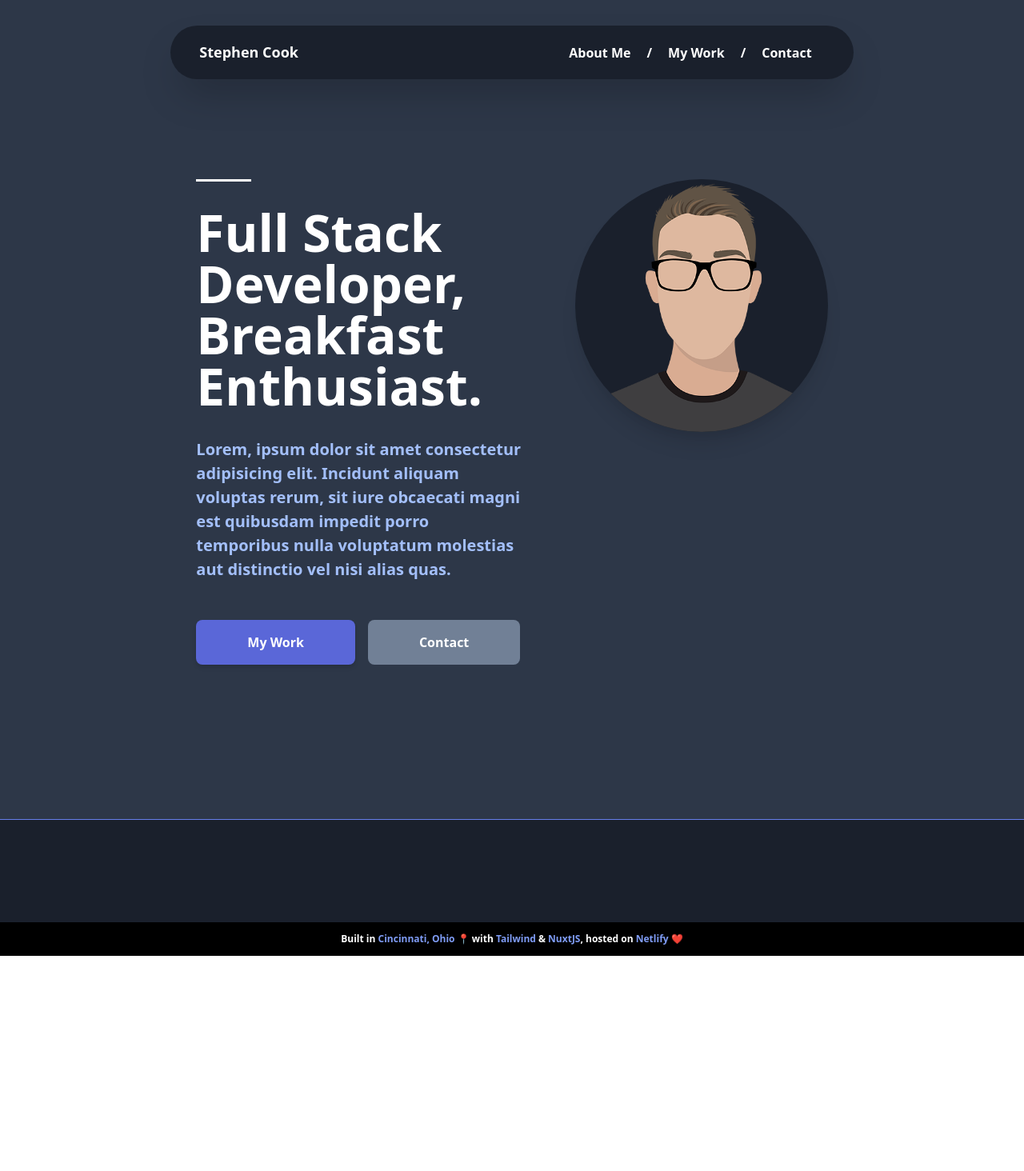
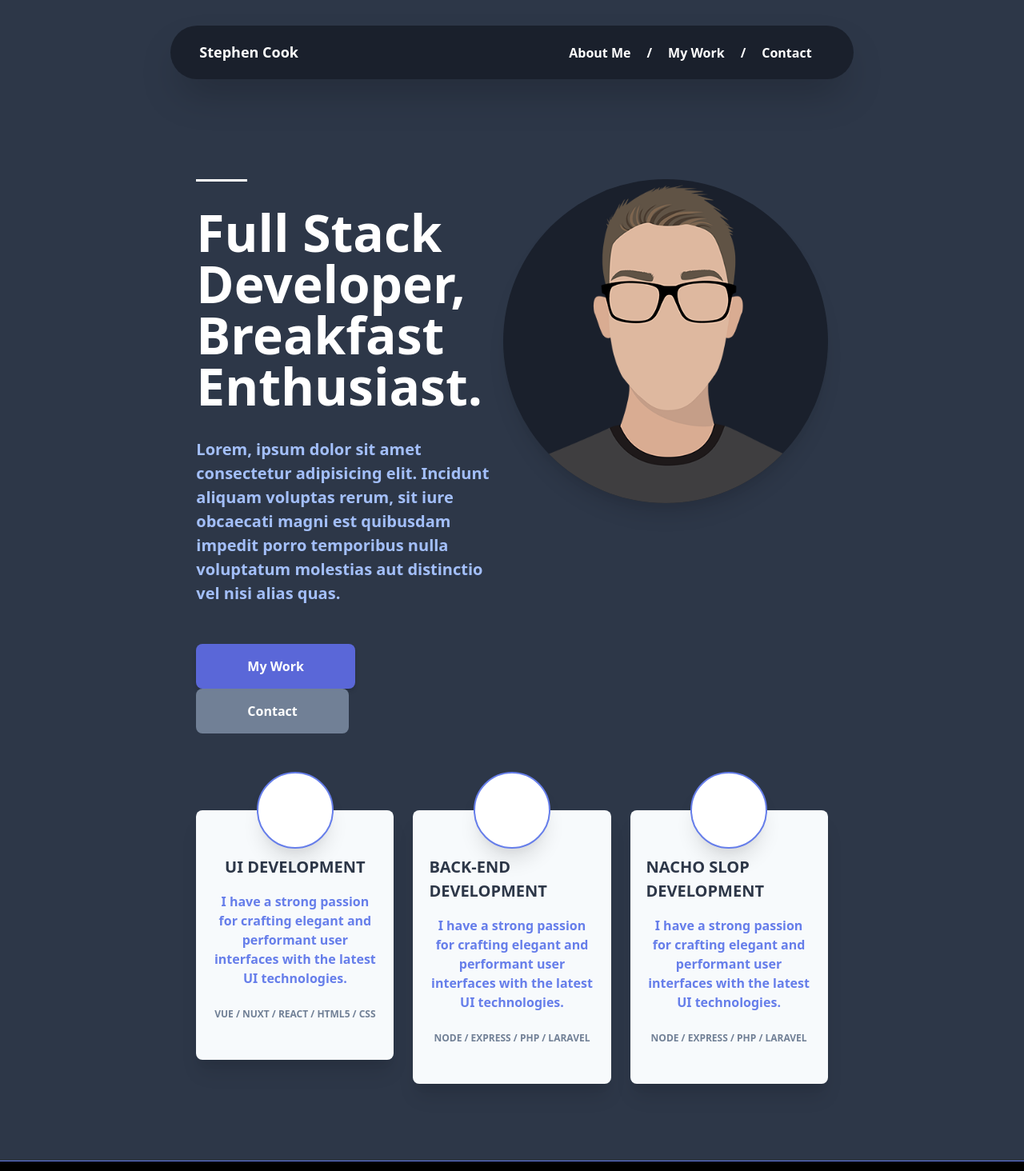
Before and after one commit to stcookies/portfolio, a Nuxt app: page / in a window 1280 px wide. Shown: the top 1464 px of the page at 80% size. Before the commit the page ends 1195 px from the top, so only its background shows below. Built offline with nearby package versions, Linux system fonts and the light colour scheme.

Commit message:
skills cards

```diff
--- a/assets/css/tailwind.css
+++ b/assets/css/tailwind.css
@@ -9,6 +9,9 @@
 }
 .btn-primary {
   @apply shadow-md bg-indigo-600;
+}
+.my-container {
+  @apply px-8;
 }
 .btn-primary:hover {
   @apply bg-indigo-500;
--- a/components/Footer.vue
+++ b/components/Footer.vue
@@ -1,8 +1,5 @@
 <template>
   <footer class="border-t border-indigo-500 bg-gray-900">
-    <div class="h-32">
-
-    </div>
     <div class="bg-black py-3 px-4 flex justify-center items-center text-center text-white text-xs font-semibold">
       <span>Built in
         <a class="text-indigo-400 hover:text-indigo-300 font-bold" href="https://cincinnatiusa.com/">Cincinnati, Ohio 📍</a> with
--- a/pages/index.vue
+++ b/pages/index.vue
@@ -1,9 +1,9 @@
 <template>
-  <section class="h-screen">
-    <div class="my-container xl:max-w-6xl flex mx-auto mt-56">
-      <div class="px-8 w-full sm:w-3/4 md:w-1/2 lg:w-5/6">
+  <section class="my-container mx-auto">
+    <div class="xl:max-w-6xl flex mt-56">
+      <div class="w-full sm:w-3/5">
         <div class="border-b border-2 border-white w-1/6"></div>
-        <span class="block pt-8 text-white text-4xl sm:text-5xl md:text-6xl font-semibold leading-none">Full Stack Developer, Breakfast Enthusiast.</span>
+        <span class="block pt-8 text-white text-4xl sm:text-6xl font-semibold leading-none">Full Stack Developer, Breakfast Enthusiast.</span>
         <div class="hidden xl:block">
           <p class="sm:text-xl pt-8 text-indigo-300 font-semibold">Lorem, ipsum dolor sit amet consectetur adipisicing elit. Incidunt aliquam voluptas rerum, sit iure obcaecati magni est quibusdam impedit porro temporibus nulla voluptatum molestias aut distinctio vel nisi alias quas.</p>
           <div class="pt-12">
@@ -12,15 +12,50 @@
           </div>
         </div>
       </div>
-      <div class="px-8 flex items-center hidden sm:block">
+      <div class="flex items-center hidden sm:block">
         <img class="h-auto bg-gray-900 rounded-full shadow-xl" src="~/assets/img/avatar.png" alt="Stephen Cook Avatar">
       </div>
     </div>
-    <div class="my-container px-8 mx-auto xl:hidden">
+    <div class="xl:hidden">
       <p class="pt-8 text-indigo-300 font-semibold text-lg sm:text-xl">Lorem, ipsum dolor sit amet consectetur adipisicing elit. Incidunt aliquam voluptas rerum, sit iure obcaecati magni est quibusdam impedit porro temporibus nulla voluptatum molestias aut distinctio vel nisi alias quas.</p>
       <div class="pt-8">
         <a class="btn btn-primary mr-4" href="#">My Work</a>
         <a class="btn btn-secondary mt-4 sm:mt-0" href="#">Contact</a>
+      </div>
+    </div>
+    <div class="flex flex-wrap my-24 xl:-mx-3">
+      <div class="w-full py-3 xl:py-0 xl:w-1/3 xl:px-3">
+        <div class="relative flex justify-center py-12 bg-gray-100 rounded-lg shadow-xl">
+          <div class="absolute -top-12 rounded-full bg-white border-2 border-indigo-500 shadow-xl h-24 w-24">
+          </div>
+          <div class="flex flex-col items-center px-5 pt-2">
+            <span class="font-bold text-gray-800 uppercase text-xl">UI Development</span>
+            <p class="pt-4 font-semibold text-center text-indigo-500">I have a strong passion for crafting elegant and performant user interfaces with the latest UI technologies.</p>
+            <span class="pt-6 text-gray-600 text-center uppercase font-semibold text-xs">Vue / Nuxt / React / HTML5 / CSS</span>
+          </div>
+        </div>
+      </div>
+      <div class="w-full py-3 xl:py-0 xl:w-1/3 xl:px-3">
+        <div class="relative flex justify-center py-12 bg-gray-100 rounded-lg shadow-xl">
+          <div class="absolute -top-12 self-center rounded-full bg-white border-2 border-indigo-500 shadow-xl h-24 w-24">
+          </div>
+          <div class="flex flex-col items-center px-5 pt-2">
+            <span class="font-bold text-gray-800 uppercase text-xl">Back-End Development</span>
+            <p class="pt-4 font-semibold text-center text-indigo-500">I have a strong passion for crafting elegant and performant user interfaces with the latest UI technologies.</p>
+            <span class="pt-6 text-gray-600 text-center uppercase font-semibold text-xs">Node / Express / PHP / Laravel</span>
+          </div>
+        </div>
+      </div>
+      <div class="w-full py-3 xl:py-0 xl:w-1/3 xl:px-3">
+        <div class="relative flex justify-center py-12 bg-gray-100 rounded-lg shadow-xl">
+          <div class="absolute -top-12 self-center rounded-full bg-white border-2 border-indigo-500 shadow-xl h-24 w-24">
+          </div>
+          <div class="flex flex-col items-center px-5 pt-2">
+            <span class="font-bold text-gray-800 uppercase text-xl">Nacho Slop Development</span>
+            <p class="pt-4 font-semibold text-center text-indigo-500">I have a strong passion for crafting elegant and performant user interfaces with the latest UI technologies.</p>
+            <span class="pt-6 text-gray-600 text-center uppercase font-semibold text-xs">Node / Express / PHP / Laravel</span>
+          </div>
+        </div>
       </div>
     </div>
   </section>
--- a/tailwind.config.js
+++ b/tailwind.config.js
@@ -6,6 +6,9 @@
 */
 module.exports = {
   theme: {
+    inset: {
+      '-12': '-3rem'
+    },
     extend: {
       spacing: {
         '1/2': '50%',
```
